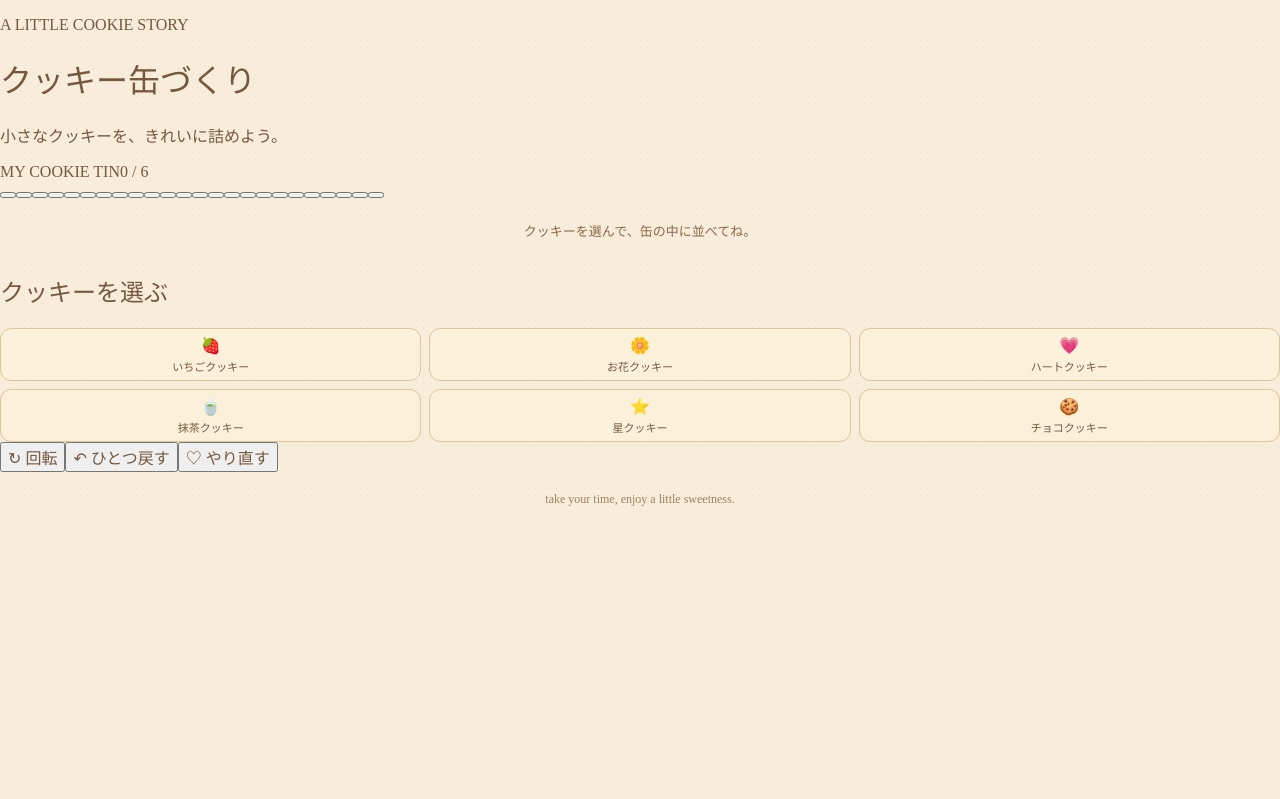
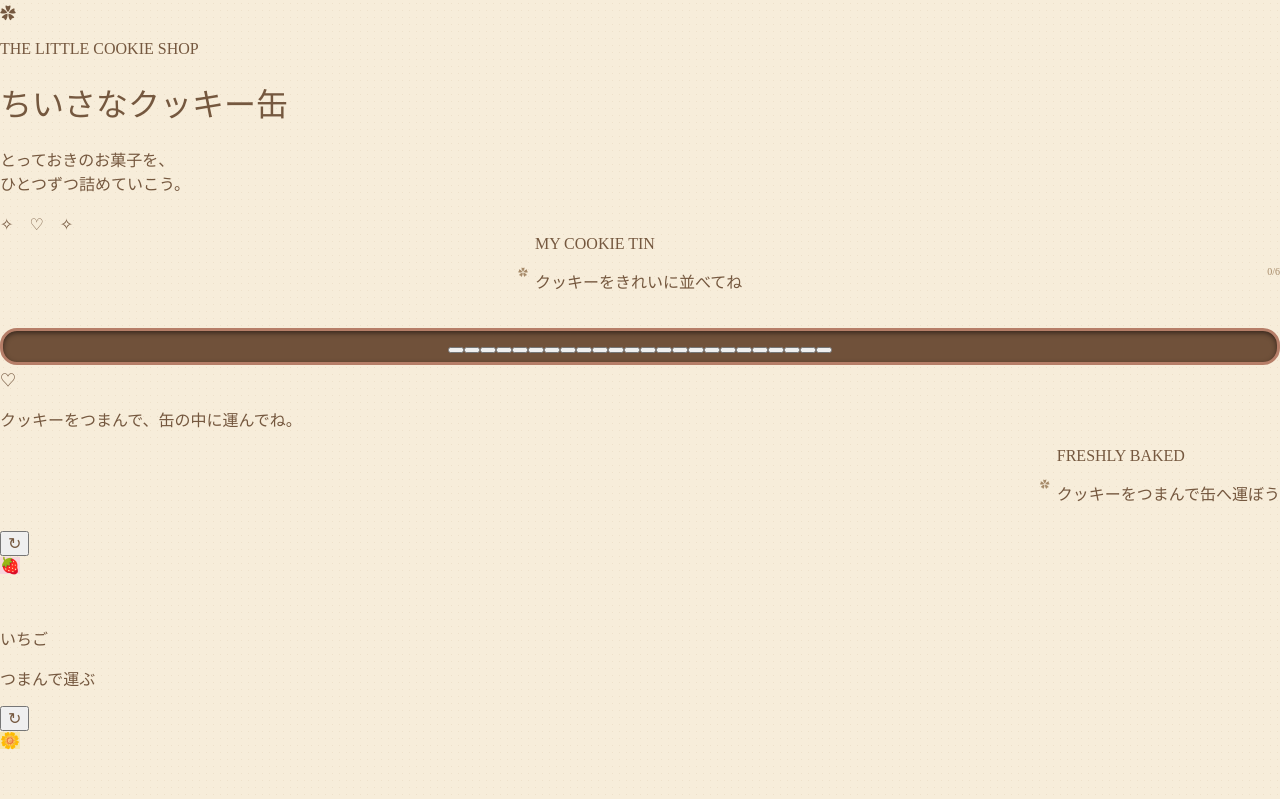
Before and after one commit to z67vmd4bpn-png/cookie, a React (Vite) app: page / in a window 1280 px wide. Shown: the top 799 px of the page. Built offline with nearby package versions, Linux system fonts and the light colour scheme; a web font is replaced by a local one.

Commit message:
Update App.jsx

```diff
--- a/src/App.jsx
+++ b/src/App.jsx
@@ -1,186 +1,358 @@
-import { useState } from 'react';
+import { useState, useRef } from 'react';
 import './style.css';
-const WIDTH = 6;
-const HEIGHT = 4;
+
+const COLS = 6;
+const ROWS = 4;
+
 const COOKIES = [
-  { id: 1, name: 'いちごクッキー', emoji: '🍓', color: '#f8d4d9', shape: [[0, 0], [1, 0], [0, 1], [1, 1]] },
-  { id: 2, name: 'お花クッキー', emoji: '🌼', color: '#f7e7a9', shape: [[0, 0], [1, 0], [2, 0], [1, 1]] },
-  { id: 3, name: 'ハートクッキー', emoji: '💗', color: '#f6c4d5', shape: [[0, 0], [1, 0], [0, 1]] },
-  { id: 4, name: '抹茶クッキー', emoji: '🍵', color: '#c9dfb9', shape: [[0, 0], [1, 0], [2, 0]] },
-  { id: 5, name: '星クッキー', emoji: '⭐', color: '#f4df91', shape: [[0, 0], [1, 0], [1, 1]] },
-  { id: 6, name: 'チョコクッキー', emoji: '🍪', color: '#dfbd9e', shape: [[0, 0], [1, 0], [0, 1], [1, 1]] },
+  { id: 'strawberry', name: 'いちご', emoji: '🍓', color: '#f7d5dc', shape: [[0, 0], [1, 0], [0, 1], [1, 1]] },
+  { id: 'flower', name: 'お花', emoji: '🌼', color: '#f7e5a9', shape: [[0, 0], [1, 0], [2, 0], [1, 1]] },
+  { id: 'heart', name: 'ハート', emoji: '💗', color: '#f5c4d4', shape: [[0, 0], [1, 0], [0, 1], [1, 1]] },
+  { id: 'mint', name: 'ミント', emoji: '🌿', color: '#d5e6c9', shape: [[0, 0], [1, 0], [2, 0], [3, 0]] },
+  { id: 'star', name: 'お星さま', emoji: '⭐', color: '#f5df9e', shape: [[0, 0], [1, 0], [1, 1], [2, 1]] },
+  { id: 'chocolate', name: 'チョコ', emoji: '🍪', color: '#e4c5a5', shape: [[0, 0], [1, 0], [0, 1], [1, 1]] },
 ];
+
 function rotateShape(shape) {
-  const rotated = shape.map(([x, y]) => [y, -x]);
-  const minX = Math.min(...rotated.map(([x]) => x));
-  const minY = Math.min(...rotated.map(([, y]) => y));
-  return rotated.map(([x, y]) => [x - minX, y - minY]);
+  const next = shape.map(([x, y]) => [-y, x]);
+  const minX = Math.min(...next.map(([x]) => x));
+  const minY = Math.min(...next.map(([, y]) => y));
+  return next.map(([x, y]) => [x - minX, y - minY]);
 }
+
+function shapeSize(shape) {
+  return {
+    width: Math.max(...shape.map(([x]) => x)) + 1,
+    height: Math.max(...shape.map(([, y]) => y)) + 1,
+  };
+}
+
 export default function App() {
-  const [board, setBoard] = useState(
-    Array.from({ length: WIDTH * HEIGHT }, () => null)
-  );
-  const [selectedId, setSelectedId] = useState(1);
+  const [board, setBoard] = useState(Array(COLS * ROWS).fill(null));
+  const [placed, setPlaced] = useState({});
   const [rotations, setRotations] = useState({});
-  const [placed, setPlaced] = useState([]);
-  const [message, setMessage] = useState('クッキーを選んで、缶の中に並べてね。');
-  const [history, setHistory] = useState([]);
-  const selectedCookie = COOKIES.find((cookie) => cookie.id === selectedId);
-  const currentShape = selectedCookie
-    ? Array.from({ length: rotations[selectedId] || 0 }).reduce(
-        (shape) => rotateShape(shape),
-        selectedCookie.shape
-      )
-    : [];
-  function saveHistory() {
-    setHistory((previous) => [
-      ...previous,
-      { board: [...board], placed: [...placed] },
-    ]);
+  const [message, setMessage] = useState('クッキーをつまんで、缶の中に運んでね。');
+  const [drag, setDrag] = useState(null);
+  const [finished, setFinished] = useState(false);
+  const tinRef = useRef(null);
+  const dragRef = useRef(null);
+
+  function getShape(cookie) {
+    let shape = cookie.shape;
+    for (let i = 0; i < (rotations[cookie.id] || 0); i += 1) {
+      shape = rotateShape(shape);
     }
-  function placeCookie(index) {
-    if (!selectedCookie || placed.includes(selectedId)) {
-      setMessage('このクッキーはすでに缶に入っているよ。');
+    return shape;
+  }
+
+  function startDrag(event, cookie) {
+    if (placed[cookie.id] || finished) return;
+
+    event.preventDefault();
+    event.currentTarget.setPointerCapture(event.pointerId);
+
+    const current = {
+      id: cookie.id,
+      cookie,
+      pointerId: event.pointerId,
+      startX: event.clientX,
+      startY: event.clientY,
+      x: event.clientX,
+      y: event.clientY,
+      shape: getShape(cookie),
+    };
+
+    dragRef.current = current;
+    setDrag(current);
+  }
+
+  function moveDrag(event) {
+    const current = dragRef.current;
+    if (!current || current.pointerId !== event.pointerId) return;
+
+    const next = { ...current, x: event.clientX, y: event.clientY };
+    dragRef.current = next;
+    setDrag(next);
+  }
+
+  function endDrag(event) {
+    const current = dragRef.current;
+    if (!current || current.pointerId !== event.pointerId) return;
+
+    dragRef.current = null;
+    setDrag(null);
+
+    const moved =
+      Math.abs(current.x - current.startX) > 10 ||
+      Math.abs(current.y - current.startY) > 10;
+
+    if (!moved) {
+      setMessage('クッキーを指でつかんで、缶の中まで運んでね。');
       return;
     }
-    const startX = index % WIDTH;
-    const startY = Math.floor(index / WIDTH);
-    const cells = currentShape.map(([x, y]) => ({
-      x: startX + x,
-      y: startY + y,
-    }));
-    const fits = cells.every(
-      ({ x, y }) =>
-        x >= 0 &&
-        x < WIDTH &&
-        y >= 0 &&
-        y < HEIGHT &&
-        board[y * WIDTH + x] === null
-    );
-    if (!fits) {
-      setMessage('そこには置けないみたい。別の場所を試してね。');
+
+    const tin = tinRef.current;
+    if (!tin) return;
+
+    const rect = tin.getBoundingClientRect();
+
+    if (
+      current.x < rect.left ||
+      current.x > rect.right ||
+      current.y < rect.top ||
+      current.y > rect.bottom
+    ) {
+      setMessage('缶の中にクッキーを運んでみてね。');
       return;
     }
-    saveHistory();
+
+    const cellWidth = rect.width / COLS;
+    const cellHeight = rect.height / ROWS;
+    const centerCol = Math.floor((current.x - rect.left) / cellWidth);
+    const centerRow = Math.floor((current.y - rect.top) / cellHeight);
+    const size = shapeSize(current.shape);
+
+    const startCol = centerCol - Math.floor(size.width / 2);
+    const startRow = centerRow - Math.floor(size.height / 2);
+
+    const cells = current.shape.map(([x, y]) => ({
+      col: startCol + x,
+      row: startRow + y,
+    }));
+
+    const canPlace = cells.every(({ col, row }) =>
+      col >= 0 &&
+      col < COLS &&
+      row >= 0 &&
+      row < ROWS &&
+      board[row * COLS + col] === null
+    );
+
+    if (!canPlace) {
+      setMessage('そこには入らないみたい。別の場所を試してね。');
+      return;
+    }
+
     const nextBoard = [...board];
-    cells.forEach(({ x, y }) => {
-      nextBoard[y * WIDTH + x] = selectedId;
+
+    cells.forEach(({ col, row }) => {
+      nextBoard[row * COLS + col] = current.id;
     });
-    const nextPlaced = [...placed, selectedId];
+
+    const nextPlaced = {
+      ...placed,
+      [current.id]: { cells },
+    };
+
     setBoard(nextBoard);
     setPlaced(nextPlaced);
-    setMessage(
-      nextPlaced.length === COOKIES.length
-        ? 'できあがり！すてきなクッキー缶になったね！'
-        : 'いい感じ！次のクッキーも並べてみよう。'
-    );
+
+    if (Object.keys(nextPlaced).length === COOKIES.length) {
+      setFinished(true);
+      setMessage('完成！すてきなクッキー缶ができたね。');
+    } else {
+      setMessage('いい感じ！次のクッキーも詰めてみよう。');
     }
-  function rotateCookie() {
-    if (!selectedCookie || placed.includes(selectedId)) {
-      return;
   }
-    setRotations((previous) => ({
-      ...previous,
-      [selectedId]: ((previous[selectedId] || 0) + 1) % 4,
+
+  function rotateCookie(cookie) {
+    if (placed[cookie.id] || finished) return;
+
+    setRotations((old) => ({
+      ...old,
+      [cookie.id]: ((old[cookie.id] || 0) + 1) % 4,
     }));
+
+    setMessage(`${cookie.name}の向きを変えたよ。`);
   }
-  function undo() {
-    if (history.length === 0) {
-      setMessage('戻せる操作がないよ。');
-      return;
+
+  function removeCookie(id) {
+    const item = placed[id];
+    if (!item) return;
+
+    const nextBoard = [...board];
+
+    item.cells.forEach(({ col, row }) => {
+      nextBoard[row * COLS + col] = null;
+    });
+
+    const nextPlaced = { ...placed };
+    delete nextPlaced[id];
+
+    setBoard(nextBoard);
+    setPlaced(nextPlaced);
+    setFinished(false);
+    setMessage('クッキーを缶から取り出したよ。');
   }
-    const previous = history[history.length - 1];
-    setBoard(previous.board);
-    setPlaced(previous.placed);
-    setHistory((items) => items.slice(0, -1));
-    setMessage('ひとつ前に戻したよ。');
-  }
+
   function resetGame() {
-    setBoard(Array.from({ length: WIDTH * HEIGHT }, () => null));
-    setPlaced([]);
+    setBoard(Array(COLS * ROWS).fill(null));
+    setPlaced({});
     setRotations({});
-    setHistory([]);
-    setSelectedId(1);
+    setDrag(null);
+    dragRef.current = null;
+    setFinished(false);
     setMessage('新しいクッキー缶を作ろう！');
   }
+
   return (
-    <main className="app">
-      <header className="app-header">
-        <p className="eyebrow">A LITTLE COOKIE STORY</p>
-        <h1>クッキー缶づくり</h1>
-        <p className="subtitle">小さなクッキーを、きれいに詰めよう。</p>
+    <main className="storybook">
+      <header className="page-header">
+        <div className="brand-mark">✿</div>
+        <p className="eyebrow">THE LITTLE COOKIE SHOP</p>
+        <h1>ちいさなクッキー缶</h1>
+        <p className="intro">
+          とっておきのお菓子を、
+          <br />
+          ひとつずつ詰めていこう。
+        </p>
+        <div className="decorative-line">✧　♡　✧</div>
       </header>
-      <section className="game-card">
-        <div className="tin-heading">
-          <span>MY COOKIE TIN</span>
-          <span>
-            {placed.length} / {COOKIES.length}
+
+      <section className="tin-section">
+        <div className="section-heading">
+          <span className="heading-flower">✿</span>
+          <div>
+            <h2>MY COOKIE TIN</h2>
+            <p>クッキーをきれいに並べてね</p>
+          </div>
+          <span className="count-badge">
+            {Object.keys(placed).length}/{COOKIES.length}
           </span>
         </div>
-        <div className="cookie-tin">
-          <div className="cookie-grid">
-            {board.map((cookieId, index) => {
-              const cookie = COOKIES.find((item) => item.id === cookieId);
+
+        <div className="tin-outer">
+          <div className="tin-rim">
+            <div className="tin-inner" ref={tinRef}>
+              <div className="tin-grid">
+                {board.map((id, index) => {
+                  const cookie = COOKIES.find((item) => item.id === id);
+
                   return (
                     <button
                       key={index}
                       type="button"
-                  className={`grid-cell ${cookie ? 'filled' : ''}`}
-                  style={
-                    cookie
-                      ? { backgroundColor: cookie.color }
-                      : undefined
-                  }
-                  onClick={() => placeCookie(index)}
-                  aria-label={`缶のマス ${index + 1}`}
+                      className={`tin-cell ${cookie ? 'occupied' : ''}`}
+                      style={cookie ? { '--cookie-color': cookie.color } : undefined}
+                      onClick={() => cookie && removeCookie(cookie.id)}
+                      aria-label={cookie ? `取り出す: ${cookie.name}` : '空きマス'}
                     >
-                  {cookie ? cookie.emoji : ''}
+                      {cookie && <span className="placed-cookie">{cookie.emoji}</span>}
                     </button>
                   );
                 })}
               </div>
             </div>
-        <p className="message" role="status">
-          {message}
-        </p>
-        <h2>クッキーを選ぶ</h2>
-        <div className="cookie-list">
-          {COOKIES.map((cookie) => (
+          </div>
+        </div>
+
+        <div className="message-card" role="status">
+          <span className="message-icon">♡</span>
+          <p>{message}</p>
+        </div>
+      </section>
+
+      <section className="cookie-section">
+        <div className="section-heading">
+          <span className="heading-flower">✿</span>
+          <div>
+            <h2>FRESHLY BAKED</h2>
+            <p>クッキーをつまんで缶へ運ぼう</p>
+          </div>
+        </div>
+
+        <div className="cookie-tray">
+          {COOKIES.filter((cookie) => !placed[cookie.id]).map((cookie) => {
+            const shape = getShape(cookie);
+            const size = shapeSize(shape);
+
+            return (
+              <div className="cookie-card" key={cookie.id}>
                 <button
-              key={cookie.id}
                   type="button"
-              className={`cookie-choice ${
-                selectedId === cookie.id ? 'selected' : ''
-              } ${placed.includes(cookie.id) ? 'used' : ''}`}
-              onClick={() => {
-                setSelectedId(cookie.id);
-                setMessage(`${cookie.name}を選んだよ。`);
+                  className="rotate-button"
+                  onClick={() => rotateCookie(cookie)}
+                  aria-label={`${cookie.name}を回転`}
+                >
+                  ↻
+                </button>
+
+                <div
+                  className="draggable-cookie"
+                  onPointerDown={(event) => startDrag(event, cookie)}
+                  onPointerMove={moveDrag}
+                  onPointerUp={endDrag}
+                  onPointerCancel={endDrag}
+                  style={{ '--cookie-color': cookie.color }}
+                >
+                  <div
+                    className="cookie-shape"
+                    style={{
+                      width: size.width * 27,
+                      height: size.height * 27,
                     }}
-              disabled={placed.includes(cookie.id)}
                   >
-              <span className="cookie-emoji">{cookie.emoji}</span>
-              <span className="cookie-name">{cookie.name}</span>
-              {placed.includes(cookie.id) && (
-                <span className="check-mark">✓</span>
-              )}
-            </button>
+                    {shape.map(([x, y], index) => (
+                      <span
+                        key={index}
+                        className="cookie-piece"
+                        style={{
+                          left: x * 27,
+                          top: y * 27,
+                          backgroundColor: cookie.color,
+                        }}
+                      >
+                        {index === 0 ? cookie.emoji : ''}
+                      </span>
                     ))}
                   </div>
-        <div className="action-buttons">
-          <button type="button" onClick={rotateCookie}>
-            ↻ 回転
-          </button>
-          <button type="button" onClick={undo}>
-            ↶ ひとつ戻す
-          </button>
-          <button type="button" onClick={resetGame}>
-            ♡ やり直す
+                </div>
+
+                <p className="cookie-label">{cookie.name}</p>
+                <p className="cookie-hint">つまんで運ぶ</p>
+              </div>
+            );
+          })}
+        </div>
+      </section>
+
+      {drag && (
+        <div
+          className="drag-preview"
+          style={{ left: drag.x, top: drag.y, '--cookie-color': drag.cookie.color }}
+        >
+          {drag.cookie.emoji}
+        </div>
+      )}
+
+      <div className="bottom-actions">
+        <button type="button" className="reset-button" onClick={resetGame}>
+          ↺　最初からやり直す
         </button>
       </div>
-      </section>
-      <footer className="app-footer">
-        <p>take your time, enjoy a little sweetness.</p>
+
+      <footer className="page-footer">
+        ✧　made with love & a little sweetness　✧
       </footer>
+
+      {finished && (
+        <div className="success-overlay">
+          <div className="success-card">
+            <div className="success-decoration">✿ ♡ ✿</div>
+            <p className="success-eyebrow">WONDERFUL!</p>
+            <h2>できあがり！</h2>
+            <div className="success-cookie">🍪</div>
+            <p>
+              とってもすてきな
+              <br />
+              クッキー缶ができたね。
+            </p>
+            <button type="button" onClick={resetGame}>
+              もう一度つくる
+            </button>
+          </div>
+        </div>
+      )}
     </main>
   );
 }
```
Lines whose indentation alone changed are shown as unchanged.
